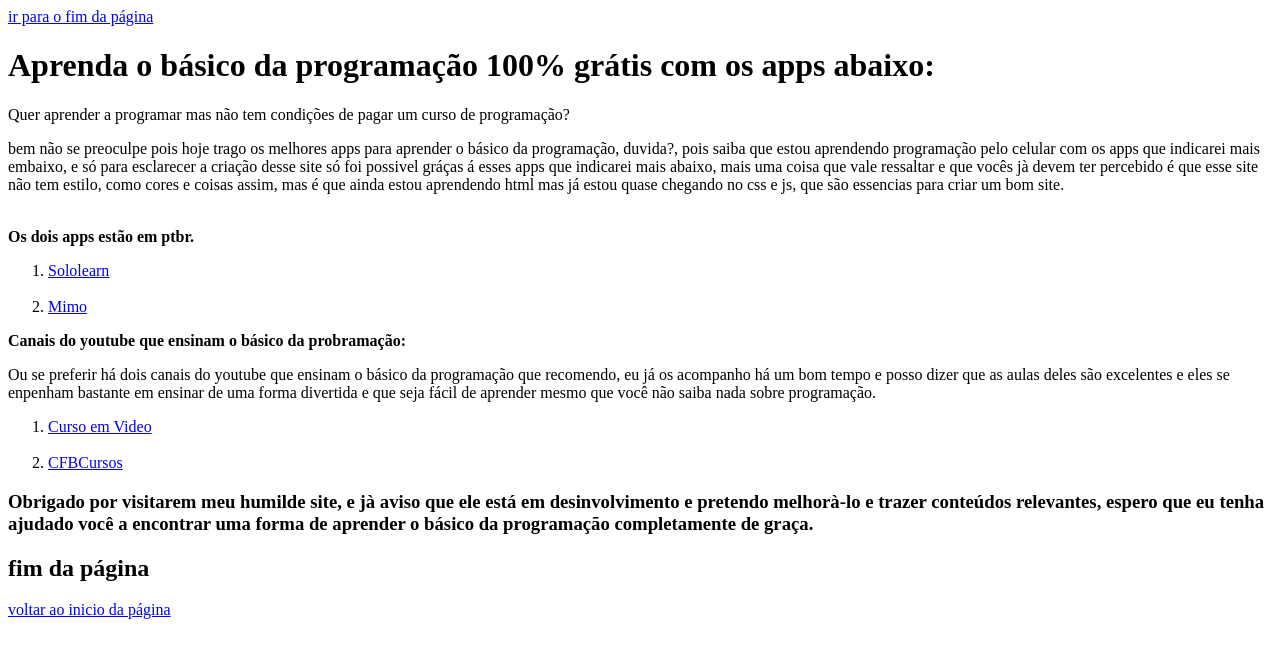
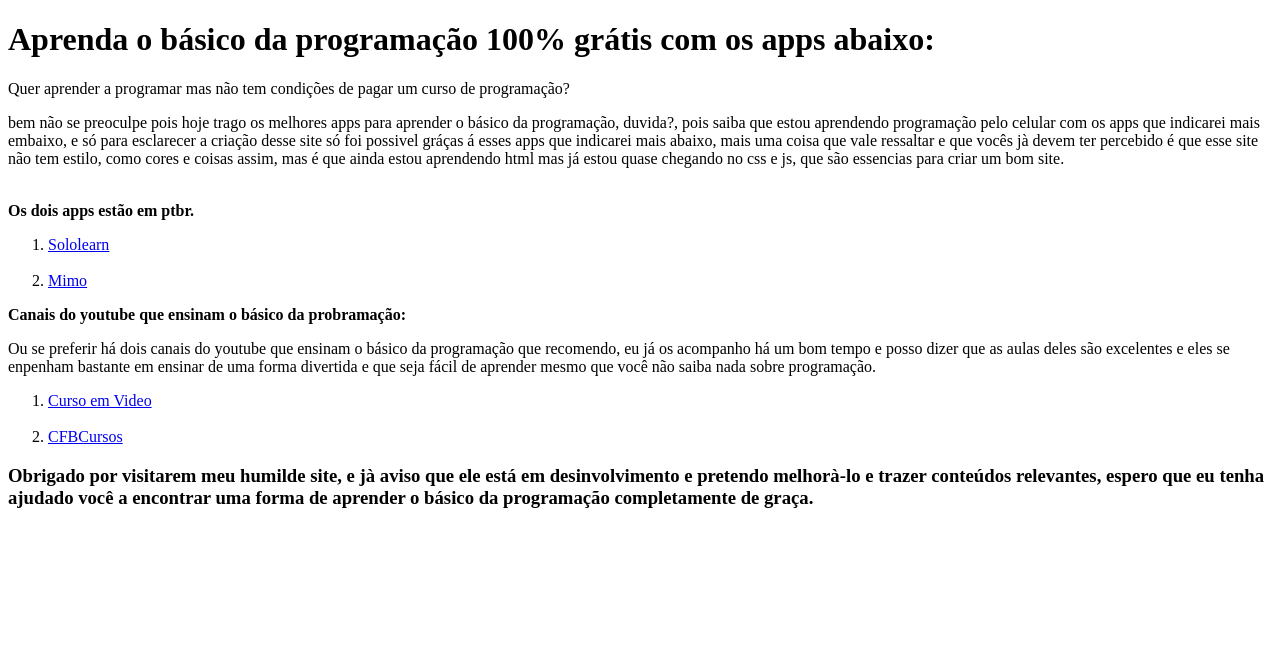
Before and after one commit to Dev-sites19/Dev-Sites19, a plain HTML site: page index.html in a window 1280 px wide. Drawn offline with Linux system fonts and the light colour scheme.

Commit message:
Update index.html

```diff
--- a/index.html
+++ b/index.html
@@ -6,7 +6,6 @@
     <meta name = "Canalgames19">
   </head>
   <body>
-    <a href = "#fim">ir para o fim da página</a>
     <h1>Aprenda o básico da programação 100% grátis com os apps abaixo:</h1>
     <p>Quer aprender a programar mas não tem condições de pagar um curso de programação?</p>
     <p>bem não se preoculpe pois hoje trago os melhores apps para aprender o básico da programação, duvida?, pois saiba que estou aprendendo programação pelo celular com os apps que indicarei mais embaixo, e só para esclarecer a criação desse site só foi possivel gráças á esses apps que indicarei mais abaixo, mais uma coisa que vale ressaltar e que vocês jà devem ter percebido é que esse site não tem estilo, como cores e coisas assim, mas é que ainda estou aprendendo html mas já estou quase chegando no css e js, que são essencias para criar um bom site.</p>
@@ -26,7 +25,5 @@
         <li><a href = "https://youtube.com/@cfbcursos?si=q_aSqnQrDHWeJVJn">CFBCursos</a></li>
       </ol>
       <h3><strong>Obrigado por visitarem meu humilde site, e jà aviso que ele está em desinvolvimento e pretendo melhorà-lo e trazer conteúdos relevantes, espero que eu tenha ajudado você a encontrar uma forma de aprender o básico da programação completamente de graça.</strong></h3>
-      <h2 id = "fim">fim da página</h2>
-      <a href = "#top">voltar ao inicio da página</a>
   </body>
 </html>
```
